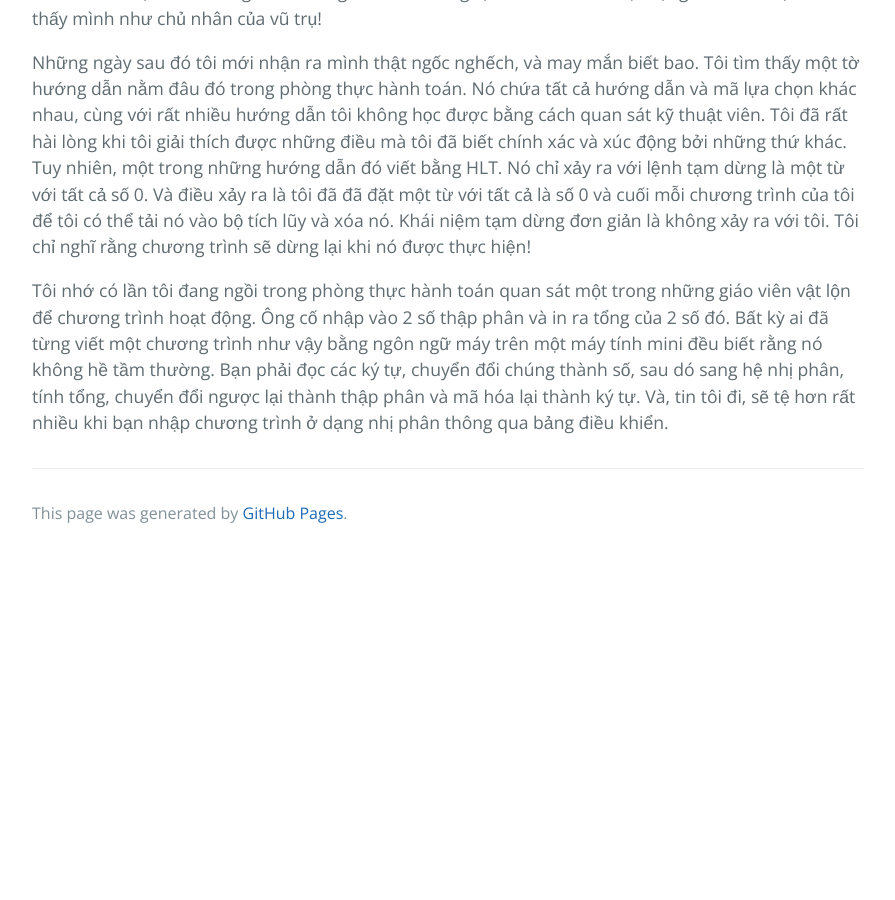
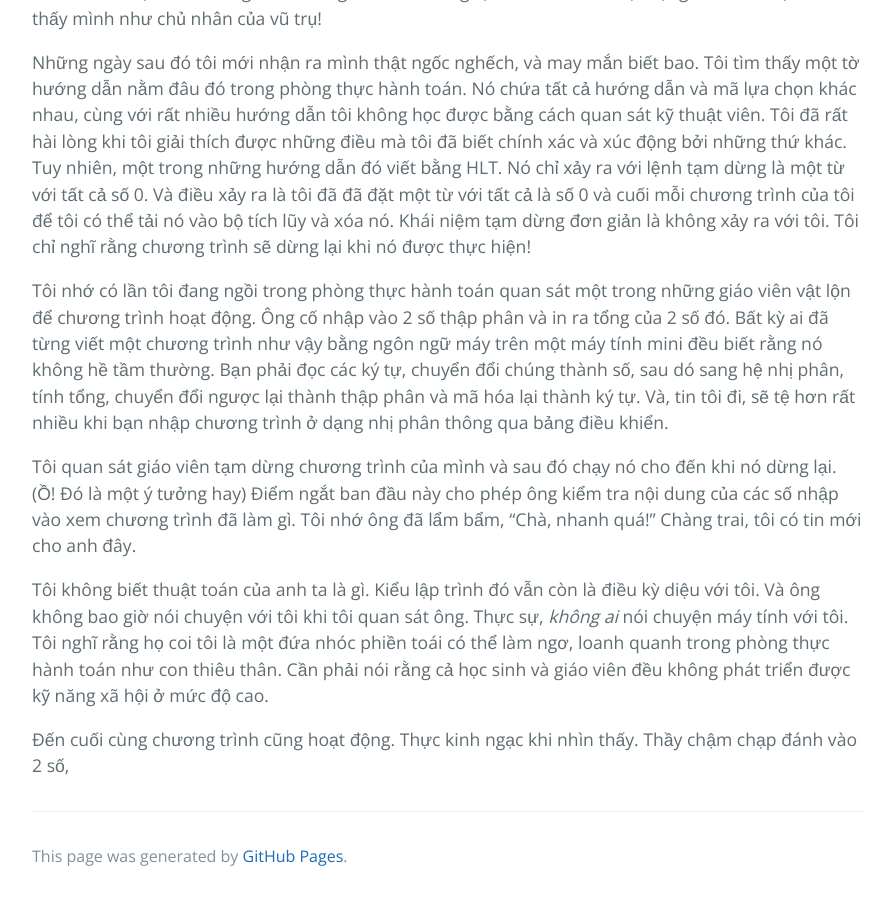
Before and after one commit to HaiBV/haibv.github.io, a Jekyll site: the page built from clean-coder/chapter-14-mentoring-apprenticeship-and-craftsmanship.md, in a window 1280 px wide and 900 px high, scrolled down 3594 px. Shown: the whole window, without its empty margins (192-1087 px from the left). Built offline with Jekyll 4.4.1, drawn with Linux system fonts in a browser that asks for light colours; our own code applies the rules of GitHub Pages for plain Markdown files; before the commit the page ends 4151 px from its top, so only the background shows below that.

Commit message:
Update The Clean Coder - Chapter 14 Mentoring, Apprenticeship, and Craftsmanship

```diff
--- a/clean-coder/chapter-14-mentoring-apprenticeship-and-craftsmanship.md
+++ b/clean-coder/chapter-14-mentoring-apprenticeship-and-craftsmanship.md
@@ -75,3 +75,9 @@ Tôi thử với một vài chương trình đơn giản khác tương tự và
 Những ngày sau đó tôi mới nhận ra mình thật ngốc nghếch, và may mắn biết bao. Tôi tìm thấy một tờ hướng dẫn nằm đâu đó trong phòng thực hành toán. Nó chứa tất cả hướng dẫn và mã lựa chọn khác nhau, cùng với rất nhiều hướng dẫn tôi không học được bằng cách quan sát kỹ thuật viên. Tôi đã rất hài lòng khi tôi giải thích được những điều mà tôi đã biết chính xác và xúc động bởi những thứ khác. Tuy nhiên, một trong những hướng dẫn đó viết bằng HLT. Nó chỉ xảy ra với lệnh tạm dừng là một từ với tất cả số 0. Và điều xảy ra là tôi đã đã đặt một từ với tất cả là số 0 và cuối mỗi chương trình của tôi để tôi có thể tải nó vào bộ tích lũy và xóa nó. Khái niệm tạm dừng đơn giản là không xảy ra với tôi. Tôi chỉ nghĩ rằng chương trình sẽ dừng lại khi nó được thực hiện!
 
 Tôi nhớ có lần tôi đang ngồi trong phòng thực hành toán quan sát một trong những giáo viên vật lộn để chương trình hoạt động. Ông cố nhập vào 2 số thập phân và in ra tổng của 2 số đó. Bất kỳ ai đã từng viết một chương trình như vậy bằng ngôn ngữ máy trên một máy tính mini đều biết rằng nó không hề tầm thường. Bạn phải đọc các ký tự, chuyển đổi chúng thành số, sau dó sang hệ nhị phân, tính tổng, chuyển đổi ngược lại thành thập phân và mã hóa lại thành ký tự. Và, tin tôi đi, sẽ tệ hơn rất nhiều khi bạn nhập chương trình ở dạng nhị phân thông qua bảng điều khiển.
+
+Tôi quan sát giáo viên tạm dừng chương trình của mình và sau đó chạy nó cho đến khi nó dừng lại. (Ồ! Đó là một ý tưởng hay) Điểm ngắt ban đầu này cho phép ông kiểm tra nội dung của các số nhập vào xem chương trình đã làm gì. Tôi nhớ ông đã lẩm bẩm, "Chà, nhanh quá!" Chàng trai, tôi có tin mới cho anh đây.
+
+Tôi không biết thuật toán của anh ta là gì. Kiểu lập trình đó vẫn còn là điều kỳ diệu với tôi. Và ông không bao giờ nói chuyện với tôi khi tôi quan sát ông. Thực sự, _không ai_ nói chuyện máy tính với tôi. Tôi nghĩ rằng họ coi tôi là một đứa nhóc phiền toái có thể làm ngơ, loanh quanh trong phòng thực hành toán như con thiêu thân. Cần phải nói rằng cả học sinh và giáo viên đều không phát triển được kỹ năng xã hội ở mức độ cao.
+
+Đến cuối cùng chương trình cũng hoạt động. Thực kinh ngạc khi nhìn thấy. Thầy chậm chạp đánh vào 2 số,
```
